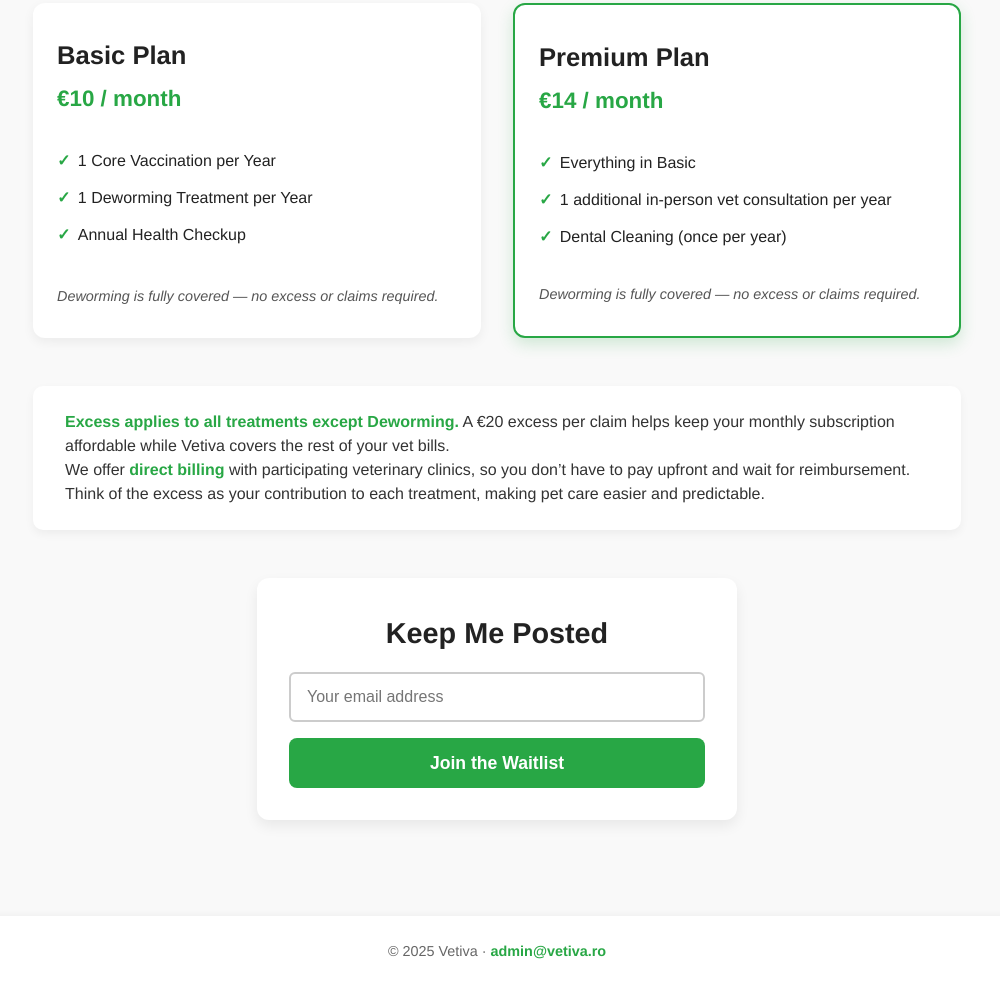
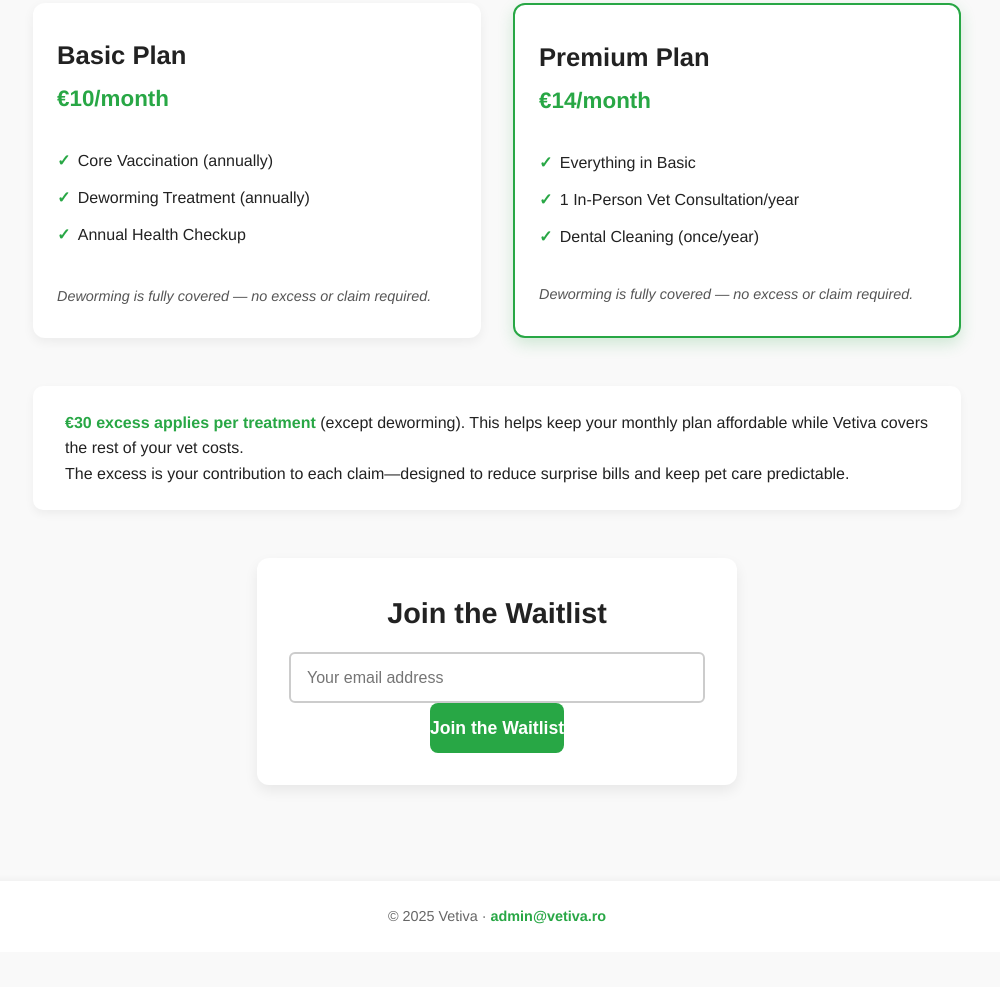
Before and after one commit to Sammyappiah/vetiva-landing, a plain HTML site: page index.html in a window 1280 px wide. Shown: the part 293-1280 px from the top of the page, without its empty margins (143-1143 px from the left). After the commit the page ends 1245 px from the top, so only its background shows below. Drawn offline with Linux system fonts and the light colour scheme.

Commit message:
index.html

```diff
--- a/index.html
+++ b/index.html
@@ -1,319 +1,88 @@
 <!DOCTYPE html>
 <html lang="en">
 <head>
-  <meta charset="UTF-8" />
-  <meta name="viewport" content="width=device-width, initial-scale=1" />
+  <meta charset="UTF-8" /><meta name="viewport" content="width=device-width,initial-scale=1"/>
   <title>Vetiva – Pet Wellness Plans</title>
   <style>
-    /* Reset and base */
-    * {
-      box-sizing: border-box;
-      margin: 0;
-      padding: 0;
-    }
-    body {
-      font-family: "Helvetica Neue", Arial, sans-serif;
-      background: #f9f9f9;
-      color: #222;
-      line-height: 1.6;
-      min-height: 100vh;
-      display: flex;
-      flex-direction: column;
-    }
-
-    header {
-      background: #fff;
-      padding: 2rem 1rem;
-      text-align: center;
-      box-shadow: 0 2px 6px rgba(0,0,0,0.05);
-    }
-    header img {
-      height: 120px;
-      width: auto;
-      max-width: 100%;
-      user-select: none;
-    }
-
-    .container {
-      max-width: 960px;
-      margin: 2rem auto;
-      padding: 0 1rem;
-      flex-grow: 1;
-    }
-
-    h1 {
-      font-size: 2.2rem;
-      margin-bottom: 1rem;
-      text-align: center;
-      font-weight: 600;
-    }
-
-    /* Plans Grid */
-    .plans {
-      display: grid;
-      grid-template-columns: repeat(auto-fit, minmax(280px, 1fr));
-      gap: 2rem;
-      margin-bottom: 3rem;
-    }
-
-    .plan {
-      background: #fff;
-      padding: 2rem 1.5rem;
-      border-radius: 12px;
-      box-shadow: 0 4px 12px rgba(0,0,0,0.06);
-      display: flex;
-      flex-direction: column;
-      justify-content: space-between;
-    }
-
-    /* Subtle highlight for Premium */
-    .plan.premium {
-      border: 2px solid #28a745;
-      box-shadow: 0 6px 16px rgba(40, 167, 69, 0.2);
-    }
-
-    .plan h2 {
-      font-size: 1.6rem;
-      margin-bottom: 0.3rem;
-      font-weight: 700;
-    }
-
-    .price {
-      font-size: 1.4rem;
-      color: #28a745;
-      font-weight: 700;
-      margin-bottom: 1rem;
-    }
-
-    ul.features {
-      list-style: none;
-      margin-top: 1rem;
-      flex-grow: 1;
-    }
-
-    ul.features li {
-      padding-left: 1.3rem;
-      position: relative;
-      margin-bottom: 0.7rem;
-      font-size: 1rem;
-    }
-
-    ul.features li::before {
-      content: "✓";
-      position: absolute;
-      left: 0;
-      color: #28a745;
-      font-weight: 700;
-    }
-
-    /* Notes under plans */
-    .note {
-      font-size: 0.9rem;
-      color: #555;
-      margin-top: 1.5rem;
-      line-height: 1.3;
-      font-style: italic;
-    }
-
-    /* Excess & Claims section */
-    .claims-info {
-      background: #fff;
-      max-width: 960px;
-      margin: 0 auto 3rem;
-      padding: 1.5rem 2rem;
-      border-radius: 10px;
-      box-shadow: 0 4px 10px rgba(0,0,0,0.05);
-      font-size: 1rem;
-      color: #333;
-      line-height: 1.5;
-    }
-    .claims-info strong {
-      color: #28a745;
-    }
-
-    /* Mailing List */
-    .mailing-list {
-      background: #fff;
-      max-width: 480px;
-      margin: 0 auto 4rem;
-      padding: 2rem 2rem;
-      border-radius: 12px;
-      box-shadow: 0 6px 14px rgba(0,0,0,0.07);
-      text-align: center;
-    }
-
-    .mailing-list h2 {
-      font-size: 1.8rem;
-      margin-bottom: 1rem;
-      font-weight: 700;
-      color: #222;
-    }
-
-    form {
-      display: flex;
-      flex-direction: column;
-      gap: 1rem;
-    }
-
-    input[type="email"] {
-      padding: 0.9rem 1rem;
-      font-size: 1rem;
-      border: 2px solid #ccc;
-      border-radius: 6px;
-      transition: border-color 0.3s ease;
-      width: 100%;
-    }
-    input[type="email"]:focus {
-      outline: none;
-      border-color: #28a745;
-    }
-
-    button {
-      background-color: #28a745;
-      color: white;
-      font-size: 1.1rem;
-      font-weight: 700;
-      padding: 0.9rem 0;
-      border: none;
-      border-radius: 8px;
-      cursor: pointer;
-      transition: background-color 0.25s ease;
-    }
-    button:hover,
-    button:focus {
-      background-color: #1e7e34;
-      outline: none;
-    }
-
-    .success-message {
-      background: #d4edda;
-      border: 1.5px solid #c3e6cb;
-      color: #155724;
-      padding: 1rem 1.5rem;
-      margin-top: 1rem;
-      font-weight: 600;
-      border-radius: 8px;
-      display: none;
-      text-align: center;
-    }
-
-    footer {
-      text-align: center;
-      padding: 1.5rem 1rem;
-      font-size: 0.9rem;
-      color: #666;
-      background: #fff;
-      box-shadow: 0 -2px 6px rgba(0,0,0,0.04);
-    }
-
-    footer a {
-      color: #28a745;
-      text-decoration: none;
-      font-weight: 600;
-    }
-    footer a:hover,
-    footer a:focus {
-      text-decoration: underline;
-    }
-
-    @media (max-width: 480px) {
-      .plans {
-        grid-template-columns: 1fr;
-      }
-    }
+    *{box-sizing:border-box;margin:0;padding:0;}
+    body{font-family:"Helvetica Neue",Arial,sans-serif;background:#f9f9f9;color:#222;line-height:1.6;min-height:100vh;display:flex;flex-direction:column;}
+    header{padding:2rem;text-align:center;background:#fff;box-shadow:0 2px 6px rgba(0,0,0,0.05);}
+    header img{height:120px;width:auto;max-width:100%;}
+    .container{max-width:960px;margin:2rem auto;padding:0 1rem;flex-grow:1;}
+    h1{text-align:center;font-size:2.2rem;margin-bottom:1rem;font-weight:600;}
+    .plans{display:grid;grid-template-columns:repeat(auto-fit,minmax(280px,1fr));gap:2rem;margin-bottom:3rem;}
+    .plan{background:#fff;padding:2rem 1.5rem;border-radius:12px;box-shadow:0 4px 12px rgba(0,0,0,0.06);display:flex;flex-direction:column;}
+    .plan.premium{border:2px solid #28a745;box-shadow:0 6px 16px rgba(40,167,69,0.2);}
+    .plan h2{font-weight:700;font-size:1.6rem;margin-bottom:0.3rem;}
+    .price{color:#28a745;font-size:1.4rem;font-weight:700;margin-bottom:1rem;}
+    ul.features{list-style:none;flex-grow:1;margin-top:1rem;}
+    ul.features li{position:relative;padding-left:1.3rem;font-size:1rem;margin-bottom:0.7rem;}
+    ul.features li::before{content:"✓";position:absolute;left:0;color:#28a745;font-weight:700;}
+    .note{margin-top:1.5rem;font-size:0.9rem;color:#555;font-style:italic;line-height:1.3;}
+    .claims-info{background:#fff;max-width:960px;margin:0 auto 3rem;padding:1.5rem 2rem;border-radius:10px;box-shadow:0 4px 10px rgba(0,0,0,0.05);}
+    .claims-info strong{color:#28a745;}
+    .mailing-list{background:#fff;max-width:480px;margin:0 auto 4rem;padding:2rem;border-radius:12px;box-shadow:0 6px 14px rgba(0,0,0,0.07);text-align:center;}
+    .mailing-list h2{font-size:1.8rem;margin-bottom:1rem;font-weight:700;color:#222;}
+    form{display:flex:flex-direction:column;gap:1rem;}
+    input[type="email"]{padding:0.9rem 1rem;font-size:1rem;border:2px solid #ccc;border-radius:6px;width:100%;transition:border-color .3s;}
+    input[type="email"]:focus{border-color:#28a745;outline:none;}
+    button{background:#28a745;color:#fff;font-size:1.1rem;font-weight:700;padding:0.9rem 0;border:none;border-radius:8px;cursor:pointer;transition:background .25s;}
+    button:hover{background:#1e7e34;}
+    .success-message{background:#d4edda;border:1.5px solid #c3e6cb;color:#155724;padding:1rem 1.5rem;margin-top:1rem;border-radius:8px;display:none;text-align:center;font-weight:600;}
+    footer{text-align:center;padding:1.5rem;color:#666;background:#fff;font-size:0.9rem;box-shadow:0 -2px 6px rgba(0,0,0,0.04);}
+    footer a{color:#28a745;font-weight:600;text-decoration:none;}
+    footer a:hover{text-decoration:underline;}
+    @media(max-width:480px){.plans{grid-template-columns:1fr;}}
   </style>
 </head>
 <body>
-  <header>
-    <img src="logo.png" alt="Vetiva Logo" />
-  </header>
-
-  <main class="container" role="main">
+  <header><img src="logo.png" alt="Vetiva Logo"/></header>
+  <div class="container">
     <h1>Vetiva Monthly Wellness Plans</h1>
-
-    <section class="plans" aria-label="Pricing Plans">
-      <article class="plan basic" aria-labelledby="basic-title">
-        <h2 id="basic-title">Basic Plan</h2>
-        <p class="price">€10 / month</p>
+    <div class="plans">
+      <div class="plan">
+        <h2>Basic Plan</h2>
+        <p class="price">€10/month</p>
         <ul class="features">
-          <li>1 Core Vaccination per Year</li>
-          <li>1 Deworming Treatment per Year</li>
+          <li>Core Vaccination (annually)</li>
+          <li>Deworming Treatment (annually)</li>
           <li>Annual Health Checkup</li>
         </ul>
-        <p class="note">Deworming is fully covered — no excess or claims required.</p>
-      </article>
-
-      <article class="plan premium" aria-labelledby="premium-title">
-        <h2 id="premium-title">Premium Plan</h2>
-        <p class="price">€14 / month</p>
+        <p class="note">Deworming is fully covered — no excess or claim required.</p>
+      </div>
+      <div class="plan premium">
+        <h2>Premium Plan</h2>
+        <p class="price">€14/month</p>
         <ul class="features">
           <li>Everything in Basic</li>
-          <li>1 additional in-person vet consultation per year</li>
-          <li>Dental Cleaning (once per year)</li>
+          <li>1 In‑Person Vet Consultation/year</li>
+          <li>Dental Cleaning (once/year)</li>
         </ul>
-        <p class="note">Deworming is fully covered — no excess or claims required.</p>
-      </article>
-    </section>
-
-    <section class="claims-info" aria-label="Excess and Claims Information">
-      <p><strong>Excess applies to all treatments except Deworming.</strong> A €20 excess per claim helps keep your monthly subscription affordable while Vetiva covers the rest of your vet bills.</p>
-      <p>We offer <strong>direct billing</strong> with participating veterinary clinics, so you don’t have to pay upfront and wait for reimbursement.</p>
-      <p>Think of the excess as your contribution to each treatment, making pet care easier and predictable.</p>
-    </section>
-
-    <section class="mailing-list" aria-label="Join Mailing List">
-      <h2>Keep Me Posted</h2>
-      <form id="subscribe-form" novalidate>
-        <label for="email" class="visually-hidden">Email Address</label>
-        <input
-          type="email"
-          id="email"
-          name="email"
-          placeholder="Your email address"
-          required
-          autocomplete="email"
-        />
+        <p class="note">Deworming is fully covered — no excess or claim required.</p>
+      </div>
+    </div>
+    <div class="claims-info">
+      <p><strong>€30 excess applies per treatment</strong> (except deworming). This helps keep your monthly plan affordable while Vetiva covers the rest of your vet costs.</p>
+      <p>The excess is your contribution to each claim—designed to reduce surprise bills and keep pet care predictable.</p>
+    </div>
+    <div class="mailing-list">
+      <h2>Join the Waitlist</h2>
+      <form id="subscribe" novalidate>
+        <input type="email" placeholder="Your email address" required />
         <button type="submit">Join the Waitlist</button>
-        <div role="alert" class="success-message" id="success-message" aria-live="polite">
-          Thanks! You’re on the list.
-        </div>
+        <div class="success-message" id="success">Thanks! You’re on the list.</div>
       </form>
-    </section>
-  </main>
-
-  <footer>
-    &copy; 2025 Vetiva · <a href="mailto:admin@vetiva.ro">admin@vetiva.ro</a>
-  </footer>
-
+    </div>
+  </div>
+  <footer>© 2025 Vetiva · <a href="mailto:admin@vetiva.ro">admin@vetiva.ro</a></footer>
   <script>
-    // Simple subscription form success message handler
-    const form = document.getElementById('subscribe-form');
-    const successMessage = document.getElementById('success-message');
-
-    form.addEventListener('submit', e => {
+    document.getElementById('subscribe').addEventListener('submit', function(e) {
       e.preventDefault();
-      if (form.checkValidity()) {
-        successMessage.style.display = 'block';
-        form.reset();
-      } else {
-        successMessage.style.display = 'none';
-        form.reportValidity();
+      if(this.checkValidity()) {
+        document.getElementById('success').style.display = 'block';
+        this.reset();
       }
     });
   </script>
-
-  <style>
-    /* Visually hidden class for accessibility */
-    .visually-hidden {
-      position: absolute !important;
-      width: 1px !important;
-      height: 1px !important;
-      padding: 0 !important;
-      margin: -1px !important;
-      overflow: hidden !important;
-      clip: rect(0,0,0,0) !important;
-      border: 0 !important;
-    }
-  </style>
 </body>
 </html>
```
